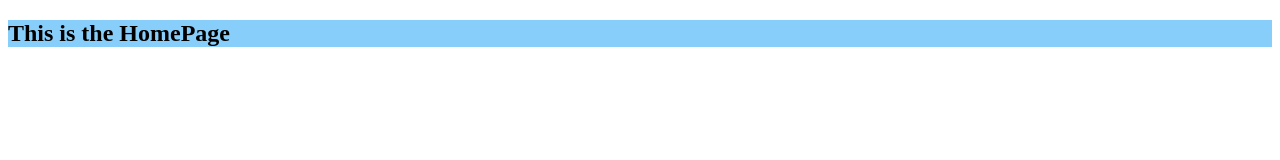
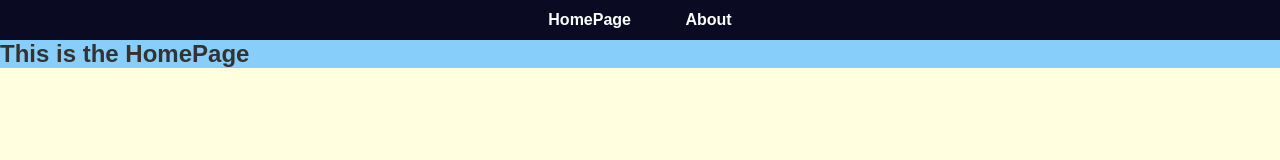
Before and after one commit to sylvainJacot/TheTransistor, a website: page index.html in a window 1280 px wide. Drawn offline with nearby package versions, Linux system fonts and the light colour scheme; files that its build step writes are made by us from their sources.

Commit message:
Reusable components with js implemented

```diff
--- a/index.html
+++ b/index.html
@@ -8,8 +8,11 @@
 		<link rel="stylesheet" type="text/css" href="dist/css/styles.css" />
 	</head>
 	<body>
+		<header-component></header-component>
 		<section class="Homepage-Section">
 		<h1>This is the HomePage</h1>
 	</section>
+
+	<script src="./src/js/main.js"></script>
 	</body>
 </html>
--- /dev/null
+++ b/src/js/components/header.js
@@ -0,0 +1,48 @@
+/////// HOW TO CREATE THAT TYPE OF COMPONENT ? https://www.freecodecamp.org/news/reusable-html-components-how-to-reuse-a-header-and-footer-on-a-website/amp/?__twitter_impression=true&fbclid=IwAR3R7XQ8TSSs9WNjp2nsv0ZIumZBNivXk9HurRPHbewlnju0s6VD_JP-M6A"
+
+class Header extends HTMLElement {
+  constructor() {
+    super();
+  }
+
+  connectedCallback() {
+    this.innerHTML = `
+        <style>
+          nav {
+            height: 40px;
+            display: flex;
+            align-items: center;
+            justify-content: center;
+            background-color:  #0a0a23;
+          }
+
+          ul li {
+            list-style: none;
+            display: inline;
+          }
+
+          a {
+            font-weight: 700;
+            margin: 0 25px;
+            color: #fff;
+            text-decoration: none;
+          }
+
+          a:hover {
+            padding-bottom: 5px;
+            box-shadow: inset 0 -2px 0 0 #fff;
+          }
+        </style>
+        <header>
+          <nav>
+            <ul>
+              <li><a href="./index.html">HomePage</a></li>
+              <li><a href="./about.html">About</a></li>
+            </ul>
+          </nav>
+        </header>
+      `;
+  }
+}
+
+customElements.define("header-component", Header);
--- /dev/null
+++ b/src/js/main.js
@@ -0,0 +1,8 @@
+function callAll(jsfiles) {
+  var src = document.createElement("script");
+  src.setAttribute("type", "text/javascript");
+  src.setAttribute("src", jsfiles);
+  document.getElementsByTagName("body")[0].appendChild(src);
+}
+
+callAll("./src/js/components/header.js");
--- /dev/null
+++ b/src/scss/abstracts/global.scss
@@ -0,0 +1,22 @@
+
+* {
+    margin: 0;
+    padding: 0;
+    box-sizing: border-box;
+  }
+
+  html, body {
+    height: 100%;
+  }
+
+  body {
+    color: #333;
+    font-family: sans-serif;
+    display: flex;
+    flex-direction: column;
+    background-color: lightyellow;
+  }
+
+  main {
+    flex: 1 0 auto;
+  }
--- a/src/scss/pages/aboutpage.scss
+++ b/src/scss/pages/aboutpage.scss
@@ -1,3 +1,3 @@
 .AboutPage-Section{
-    background-color: lightcyan;
+    background-color: lightsalmon;
 }
--- a/src/scss/styles.scss
+++ b/src/scss/styles.scss
@@ -1,4 +1,5 @@
-
+/////// ABSTRACT ///////
+@import './abstracts/global';
 
 /////// PAGES ///////
 @import './pages/aboutpage.scss';
```
Also changed, not shown: About.html (renamed from src/pages/About.html, +3 -0 lines).
